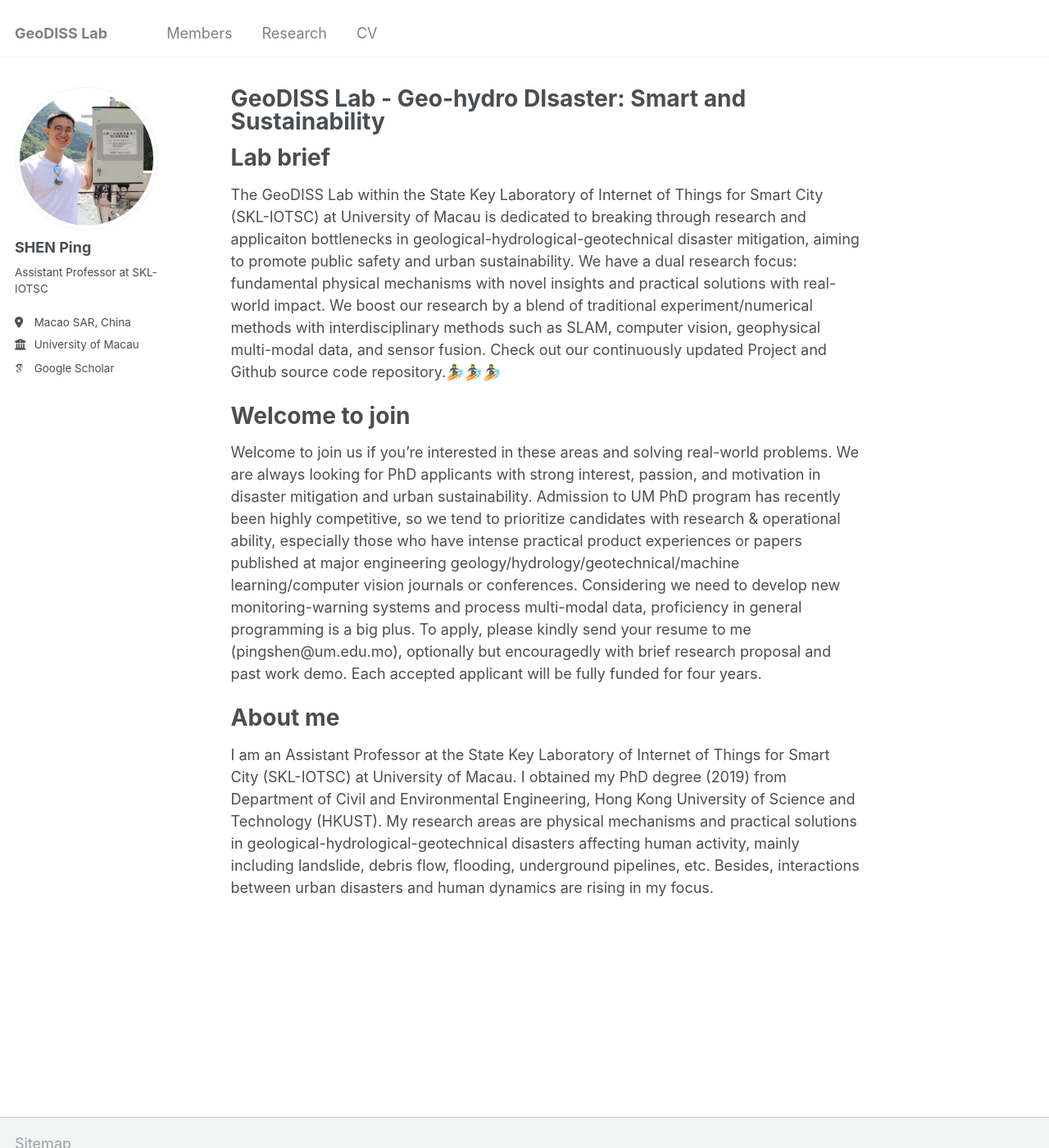
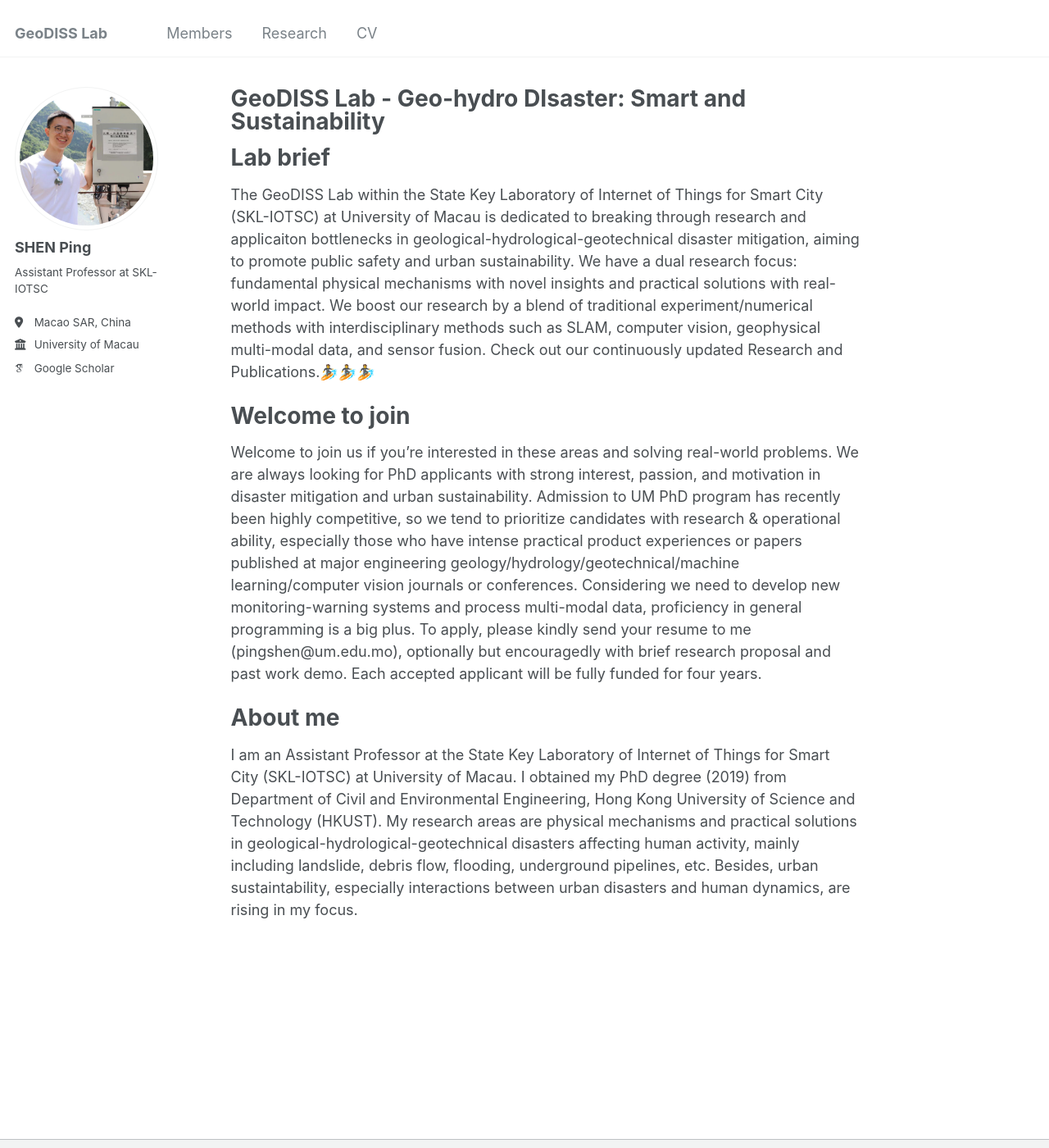
Before and after one commit to Ping-UM/Ping-UM.github.io, a Jekyll site: the page built from _pages/about.md, in a window 1280 px wide and 1400 px high. Shown: the whole window at 82% size. Built offline with Jekyll 4.4.1, drawn with Linux system fonts in a browser that asks for light colours; some web fonts are replaced.

Commit message:
Update about.md

```diff
--- a/_pages/about.md
+++ b/_pages/about.md
@@ -9,7 +9,7 @@ redirect_from:
 
 Lab brief
 ======
-The GeoDISS Lab within the State Key Laboratory of Internet of Things for Smart City (SKL-IOTSC) at University of Macau is dedicated to breaking through research and applicaiton bottlenecks in geological-hydrological-geotechnical disaster mitigation, aiming to promote public safety and urban sustainability. We have a dual research focus: fundamental physical mechanisms with novel insights and practical solutions with real-world impact. We boost our research by a blend of traditional experiment/numerical methods with interdisciplinary methods such as SLAM, computer vision, geophysical multi-modal data, and sensor fusion. Check out our continuously updated Project and Github source code repository.🏄🏄🏄
+The GeoDISS Lab within the State Key Laboratory of Internet of Things for Smart City (SKL-IOTSC) at University of Macau is dedicated to breaking through research and applicaiton bottlenecks in geological-hydrological-geotechnical disaster mitigation, aiming to promote public safety and urban sustainability. We have a dual research focus: fundamental physical mechanisms with novel insights and practical solutions with real-world impact. We boost our research by a blend of traditional experiment/numerical methods with interdisciplinary methods such as SLAM, computer vision, geophysical multi-modal data, and sensor fusion. Check out our continuously updated Research and Publications.🏄🏄🏄
 
 Welcome to join
 =====
@@ -17,4 +17,4 @@ Welcome to join us if you're interested in these areas and solving real-world pr
 
 About me
 ======
-I am an Assistant Professor at the State Key Laboratory of Internet of Things for Smart City (SKL-IOTSC) at University of Macau. I obtained my PhD degree (2019) from Department of Civil and Environmental Engineering, Hong Kong University of Science and Technology (HKUST). My research areas are physical mechanisms and practical solutions in geological-hydrological-geotechnical disasters affecting human activity, mainly including landslide, debris flow, flooding, underground pipelines, etc. Besides, interactions between urban disasters and human dynamics are rising in my focus.
+I am an Assistant Professor at the State Key Laboratory of Internet of Things for Smart City (SKL-IOTSC) at University of Macau. I obtained my PhD degree (2019) from Department of Civil and Environmental Engineering, Hong Kong University of Science and Technology (HKUST). My research areas are physical mechanisms and practical solutions in geological-hydrological-geotechnical disasters affecting human activity, mainly including landslide, debris flow, flooding, underground pipelines, etc. Besides, urban sustaintability, especially interactions between urban disasters and human dynamics, are rising in my focus.
```
